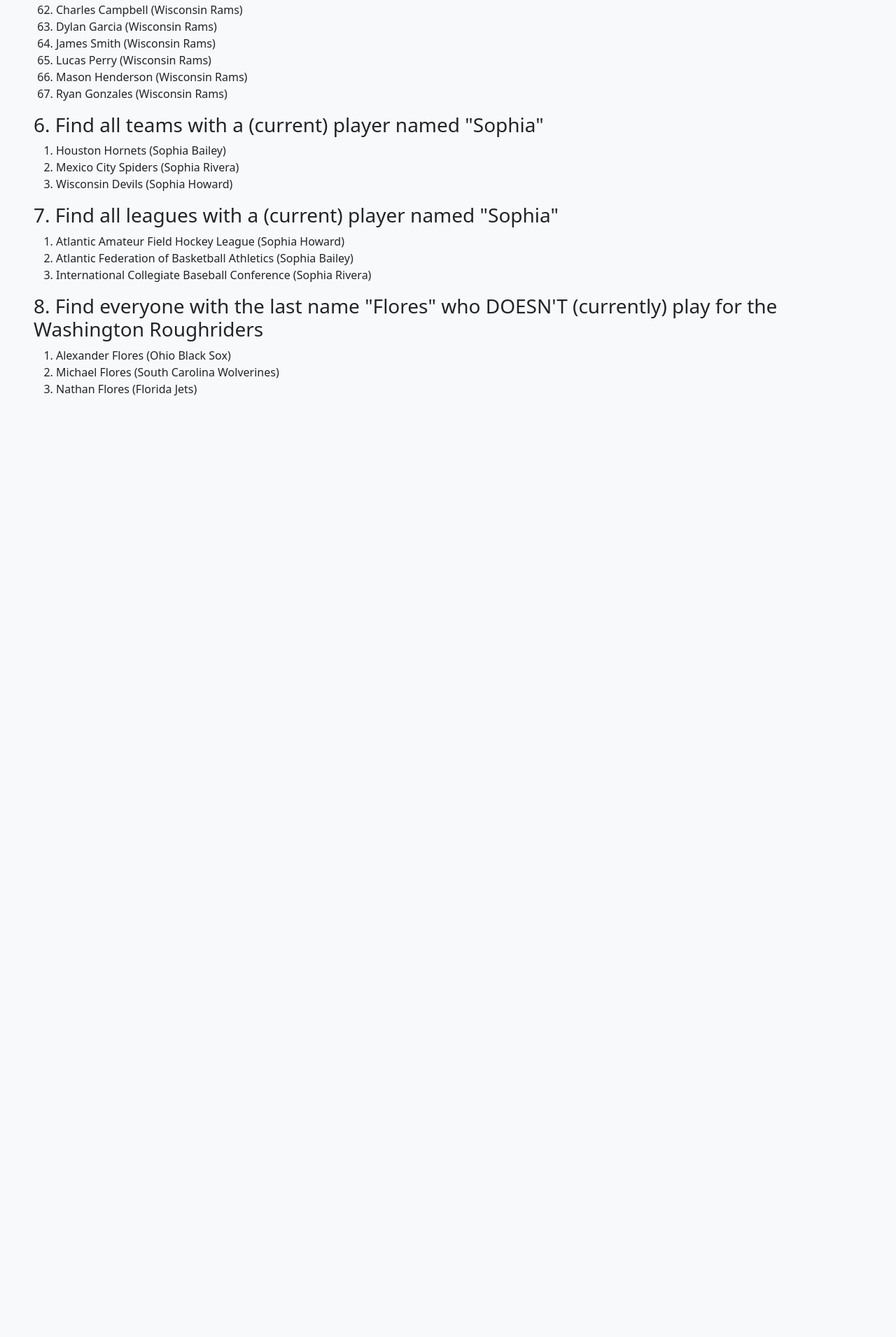
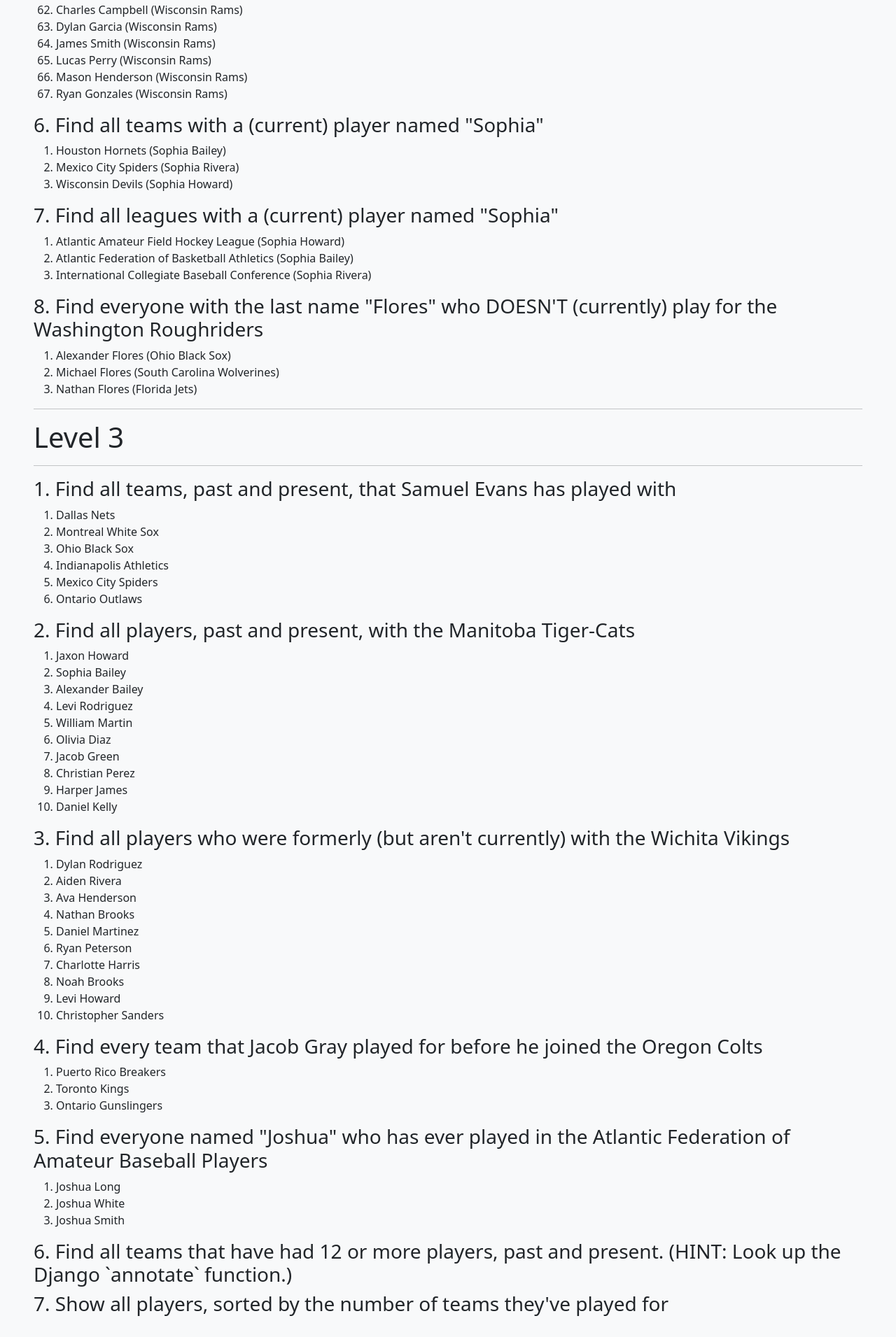
Before and after one commit to x8cl/curso_django_sports_orm, a Django app: page / in a window 1280 px wide. Shown: the part 2889-4800 px from the top of the page at 70% size. Before the commit the page ends 3455 px from the top, so only its background shows below. Run offline with Django 3.2, Linux system fonts and the light colour scheme; data comes from the database, SQL or seed files in the repository.

Commit message:
Lvl3 hasta consulta numero 5 ok

```diff
--- a/leagues/templates/leagues/base.html
+++ b/leagues/templates/leagues/base.html
@@ -31,6 +31,7 @@
                         <li class="nav-item"><a class="nav-link" href="{% url 'leagues:all-data' %}">All Data</a></li>
                         <li class="nav-item"><a class="nav-link" href="{% url 'leagues:lvl1' %}">Level 1</a></li>
 						<li class="nav-item"><a class="nav-link" href="{% url 'leagues:lvl2' %}">Level 2</a></li>
+                        <li class="nav-item"><a class="nav-link" href="{% url 'leagues:lvl2' %}#level_3">Level 3</a></li>
                     </ul>
                 </div>
             </div>
--- a/leagues/templates/leagues/lvl2.html
+++ b/leagues/templates/leagues/lvl2-3.html
@@ -67,4 +67,49 @@
     <h6>No data</h6>
 	{% endfor %}
 </ol>
+<hr>
+<h1 id="level_3">Level 3</h1>
+<hr>
+<h3>1. Find all teams, past and present, that Samuel Evans has played with</h3>
+<ol>
+	{% for team in allTeams_sam_evans_player %}
+	<li>{{team.location}} {{team.team_name}}</li>
+	{% empty %}
+    <h6>No data</h6>
+	{% endfor %}
+</ol>
+<h3>2. Find all players, past and present, with the Manitoba Tiger-Cats</h3>
+<ol>
+	{% for player in allPlayers_MTC_team %}
+	<li>{{player.first_name}} {{player.last_name}}</li>
+	{% empty %}
+    <h6>No data</h6>
+	{% endfor %}
+</ol>
+<h3>3. Find all players who were formerly (but aren't currently) with the Wichita Vikings</h3>
+<ol>
+	{% for player in ex_WV_players %}
+	<li>{{player.first_name}} {{player.last_name}}</li>
+	{% empty %}
+    <h6>No data</h6>
+	{% endfor %}
+</ol>
+<h3>4. Find every team that Jacob Gray played for before he joined the Oregon Colts</h3>
+<ol>
+	{% for team in allExTeams_jacob_gray_player %}
+	<li>{{team.location}} {{team.team_name}}</li>
+	{% empty %}
+    <h6>No data</h6>
+	{% endfor %}
+</ol>
+<h3>5. Find everyone named "Joshua" who has ever played in the Atlantic Federation of Amateur Baseball Players</h3>
+<ol>
+	{% for player in joshua_played_AFABP_player %}
+	<li>{{player.first_name}} {{player.last_name}}</li>
+	{% empty %}
+    <h6>No data</h6>
+	{% endfor %}
+</ol>
+<h3>6. Find all teams that have had 12 or more players, past and present.  (HINT: Look up the Django `annotate` function.)</h3>
+<h3>7. Show all players, sorted by the number of teams they've played for</h3>
 {% endblock %}
--- a/leagues/views.py
+++ b/leagues/views.py
@@ -54,9 +54,16 @@ def lvl2(request):
 		#"player_sophia_leagues" : League.objects.filter(teams__in=Team.objects.filter(curr_players__in=Player.objects.filter(first_name="Sophia"))).order_by("name"),
 		"leagues_sophia_player" : Player.objects.filter(first_name="Sophia").order_by("curr_team__league__name", "first_name"),
 		#"flores_not_wr_team_players" : Player.objects.filter(last_name="Flores").exclude(curr_team=Team.objects.get(location="Washington", team_name="Roughriders")).order_by("first_name")
-		"flores_not_wr_team_players" : Player.objects.filter(last_name="Flores").exclude(curr_team__location="Washington", curr_team__team_name="Roughriders").order_by("first_name")
+		"flores_not_wr_team_players" : Player.objects.filter(last_name="Flores").exclude(curr_team__location="Washington", curr_team__team_name="Roughriders").order_by("first_name"),
+
+		#####Level 3#####
+		"allTeams_sam_evans_player" : Player.objects.get(first_name="Samuel", last_name="Evans").all_teams.all(),
+		"allPlayers_MTC_team" : Team.objects.get(location="Manitoba", team_name= "Tiger-Cats").all_players.all(),
+		"ex_WV_players" : Team.objects.get(location="Wichita", team_name= "Vikings").all_players.all().exclude(curr_team__location="Wichita", curr_team__team_name="Vikings"),
+		"allExTeams_jacob_gray_player" : Player.objects.get(first_name="Jacob", last_name="Gray").all_teams.all().exclude(location="Oregon", team_name="Colts"),
+		"joshua_played_AFABP_player" : Player.objects.filter(first_name="Joshua", all_teams__league__name="Atlantic Federation of Amateur Baseball Players"),
 	}
-	return render(request, "leagues/lvl2.html", context)
+	return render(request, "leagues/lvl2-3.html", context)
 
 def make_data(request):
 	team_maker.gen_leagues(10)
```
